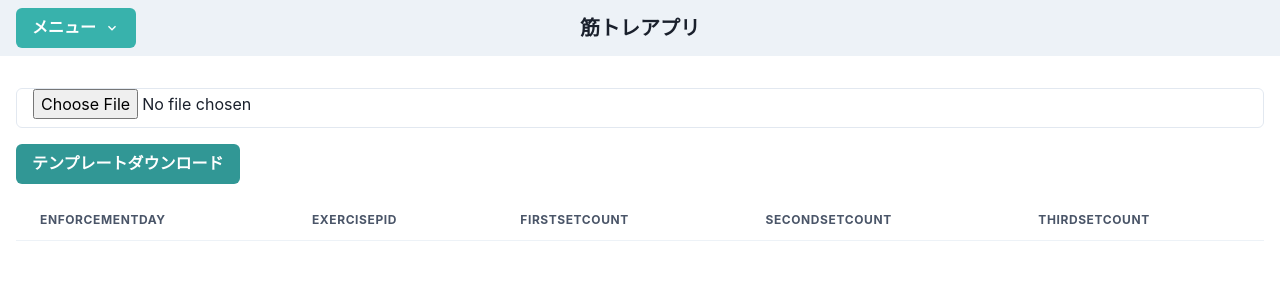
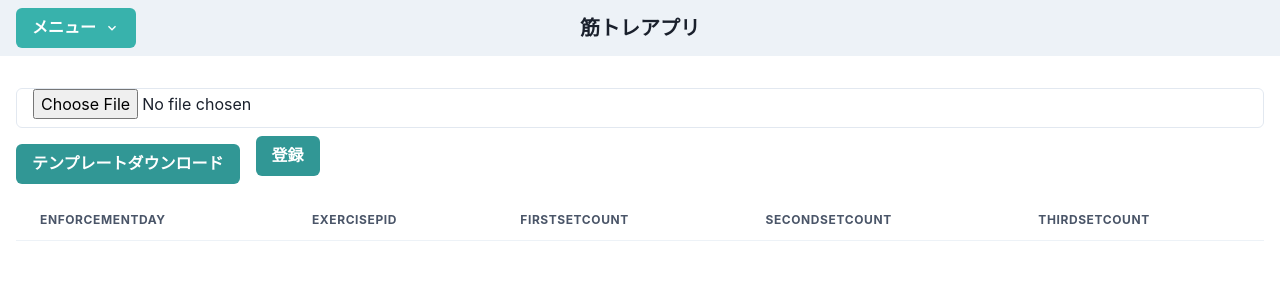
Before and after one commit to kamorin-19/muscle-frontend, a Next.js app in the folder muscle-frontend/: page /import-csv in a window 1280 px wide. Shown: the top 300 px of the page. Built offline with nearby package versions, Linux system fonts and the light colour scheme.

Commit message:
feat:取込画面のCSVインポート、登録機能実装

```diff
--- a/muscle-frontend/src/app/import-csv/page.tsx
+++ b/muscle-frontend/src/app/import-csv/page.tsx
@@ -23,6 +23,15 @@ import {
 } from '@chakra-ui/react';
 
 import { useState } from 'react';
+
+// 取込データの定義
+interface ImportRecord {
+  EnforcementDay: Date;
+  ExerciseName: string;
+  FirstSetCount: number;
+  SecondSetCount: number;
+  ThirdSetCount: number;
+}
 
 export default function ImportCsvPage() {
 
@@ -86,6 +95,85 @@ export default function ImportCsvPage() {
     reader.readAsText(file, 'UTF-8');
   }
 
+  // 取り込んだCSVデータを日々の記録に登録する
+  const createDailyRecords = async () => {
+
+    // CSVのヘッダーを除いた部分を取得
+    const formattedData = csvData.slice(1).map((row) => ({
+      EnforcementDay: new Date(row[0]).toISOString().split('T')[0],
+      ExerciseName: row[1],
+      FirstSetCount: parseInt(row[2]),
+      SecondSetCount: parseInt(row[3]),
+      ThirdSetCount: parseInt(row[4]),
+    }));
+
+    for (let i = 0; i < formattedData.length; i++) {
+
+      console.log(JSON.stringify(formattedData[i]))
+      try {
+        const response = await fetch('https://localhost:7253/ImportCsv/AddDailyRecords', {
+          method: 'POST',
+          headers: {
+            'Content-Type': 'application/json',
+          },
+          body: JSON.stringify(formattedData[i]), // JSON形式に変換して送信
+        });
+
+        if (!response.ok) {
+          throw new Error('Failed to send data');
+        }
+      } catch (e) {
+        console.error(e);
+      }
+    }
+
+
+/*console.log(JSON.stringify(formattedData))
+    try {
+      const response = await fetch('https://localhost:7253/ImportCsv/AddDailyRecords', {
+        method: 'POST',
+        headers: {
+          'Content-Type': 'application/json',
+        },
+        body: JSON.stringify(formattedData), // JSON形式に変換して送信
+      });
+
+      if (!response.ok) {
+        throw new Error('Failed to send data');
+      }
+    } catch (e) {
+      console.error(e);
+    }*/
+    /*const records = csvData.slice(1).map(async (row) => {
+      const record: ImportRecord = {
+        EnforcementDay: new Date(row[0]),
+        ExerciseName: row[1],
+        FirstSetCount: parseInt(row[2]),
+        SecondSetCount: parseInt(row[3]),
+        ThirdSetCount: parseInt(row[4]),
+      };
+    }*/
+
+    /* try {
+
+       const response = await fetch('/api/upload', {
+         method: 'POST',
+         headers: {
+           'Content-Type': 'application/json',
+         },
+         body: JSON.stringify(records), // JSON形式に変換して送信
+       });
+
+       if (!response.ok) {
+         throw new Error('Failed to send data');
+       }
+
+     } catch (e) {
+       console.error(e);
+     }
+   });*/
+  }
+
   return (
     <>
       <TableContainer>
@@ -93,6 +181,9 @@ export default function ImportCsvPage() {
         <br />
         <Button mt={4} colorScheme="teal" onClick={() => handleDowdloadTemplate()} style={{ cursor: 'pointer' }}>
           テンプレートダウンロード
+        </Button>
+        <Button ml={4} colorScheme="teal" onClick={() => createDailyRecords()} style={{ cursor: 'pointer' }}>
+          登録
         </Button>
         <br />
         <Table mt={4} variant="simple">
```
